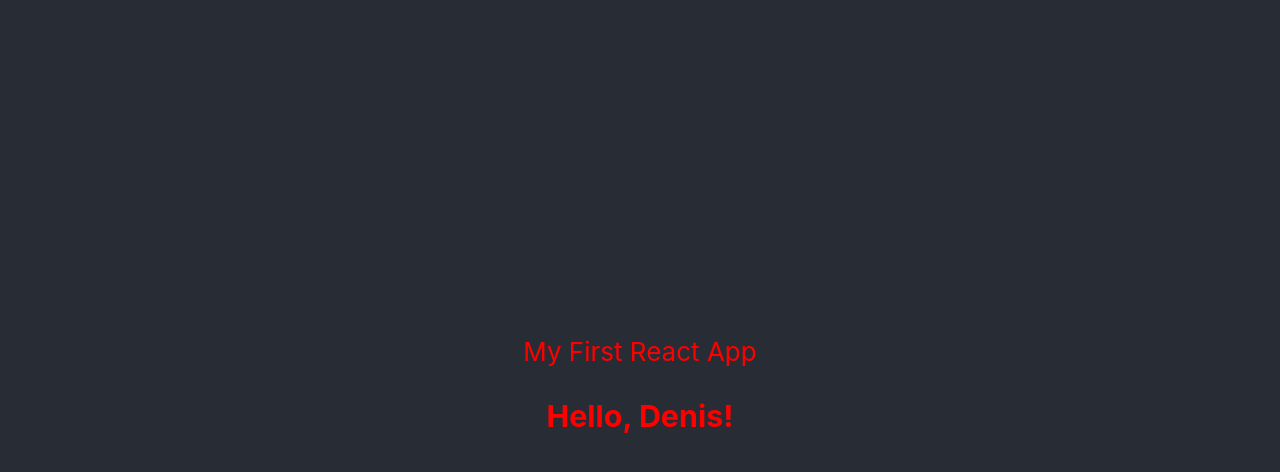
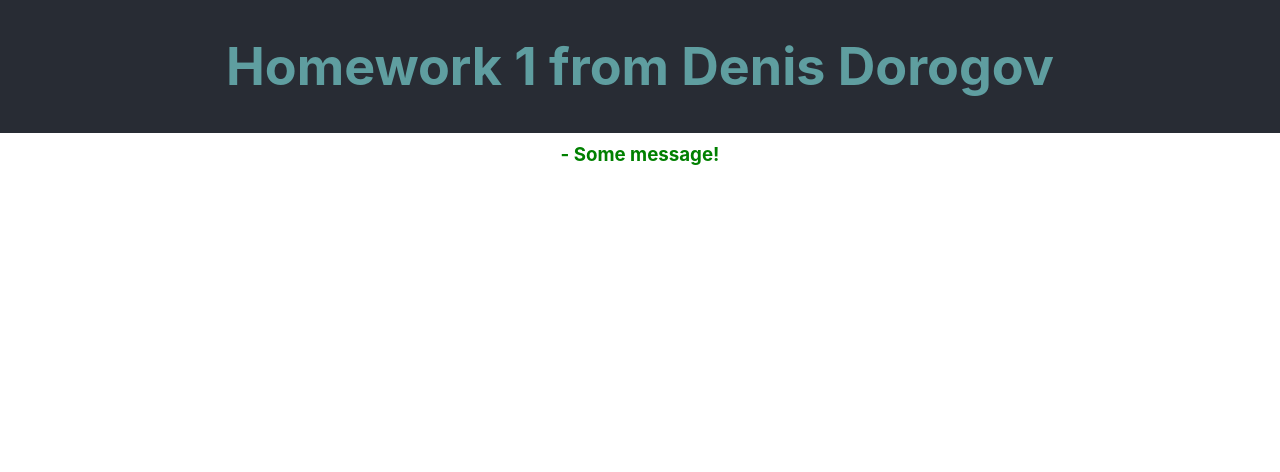
Before and after one commit to DenisDorogov/ReactJS.Base, a React (Create React App) app: page / in a window 1280 px wide. Shown: the top 472 px of the page. Built offline with nearby package versions, Linux system fonts and the light colour scheme.

Commit message:
Homework 1 is done

```diff
--- a/src/App.css
+++ b/src/App.css
@@ -2,20 +2,8 @@
   text-align: center;
 }
 
-.App-logo {
-  height: 40vmin;
-  pointer-events: none;
-}
-
-@media (prefers-reduced-motion: no-preference) {
-  .App-logo {
-    animation: App-logo-spin infinite 20s linear;
-  }
-}
-
 .App-header {
   background-color: #282c34;
-  min-height: 100vh;
   display: flex;
   flex-direction: column;
   align-items: center;
@@ -27,18 +15,7 @@
 .App-link {
   color: #61dafb;
 }
-.header-red {
-  color: red;
+
+.heading {
+  color:cadetblue;
 }
-.header-blue {
-  color: blue;
-}
-
-@keyframes App-logo-spin {
-  from {
-    transform: rotate(0deg);
-  }
-  to {
-    transform: rotate(360deg);
-  }
-}
--- a/src/App.js
+++ b/src/App.js
@@ -1,16 +1,13 @@
-import logo from './logo.svg';
 import './App.css';
-
+import Message from './Message';
 
 function App(props) {
   return (
     <div className="App" >
-      <header
-      className={`App-header ${props.showRed ? 'header-red' : 'header-blue'}`}
-      style={{top: props.topPosition || '10px'}}
-      > My First React App
-        <h3>Hello, {props.name}!</h3>
+      <header className='App-header'>
+        <h1 className='heading'>{props.greeting}</h1>
       </header>
+      <Message text={props.text}/>
     </div>
   );
 }
--- /dev/null
+++ b/src/Message.css
@@ -0,0 +1,5 @@
+.message {
+    margin-top: 10px;
+    color:green;
+    height: 20px;
+}
--- a/src/Message.js
+++ b/src/Message.js
@@ -1,15 +1,9 @@
-
-
+import './Message.css';
 
 function Message(props) {
   return (
-    <div className="App" >
-      <header
-      className={`App-header ${props.showRed ? 'header-red' : 'header-blue'}`}
-      style={{top: props.topPosition || '10px'}}
-      > My First React App
-        <h3>Hello, {props.name}!</h3>
-      </header>
+    <div className="Message" >
+       <h3 className={'message'}> - {props.text}!</h3>
     </div>
   );
 }
--- a/src/index.js
+++ b/src/index.js
@@ -4,18 +4,14 @@
 import App from './App';
 import reportWebVitals from './reportWebVitals';
 
-const myName = 'Denis';
-const showRed = true;
-const margin = false;
+const GREETING = 'Homework 1 from Denis Dorogov';
+const inputMessage = 'Some message';
 
 ReactDOM.render(
   <React.StrictMode>
-    <App name={myName} showRed={showRed} topPosition={margin}  />
+    <App text={inputMessage} greeting={GREETING}/>
   </React.StrictMode>,
   document.getElementById('root')
 );
 
-// If you want to start measuring performance in your app, pass a function
-// to log results (for example: reportWebVitals(console.log))
-// or send to an analytics endpoint. Learn more: https://bit.ly/CRA-vitals
 reportWebVitals();
```
